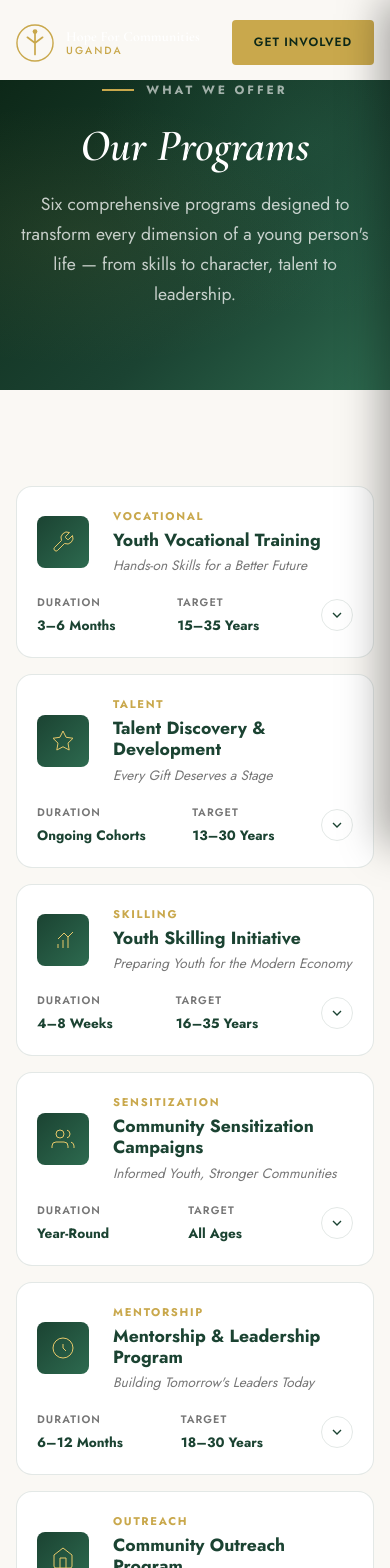
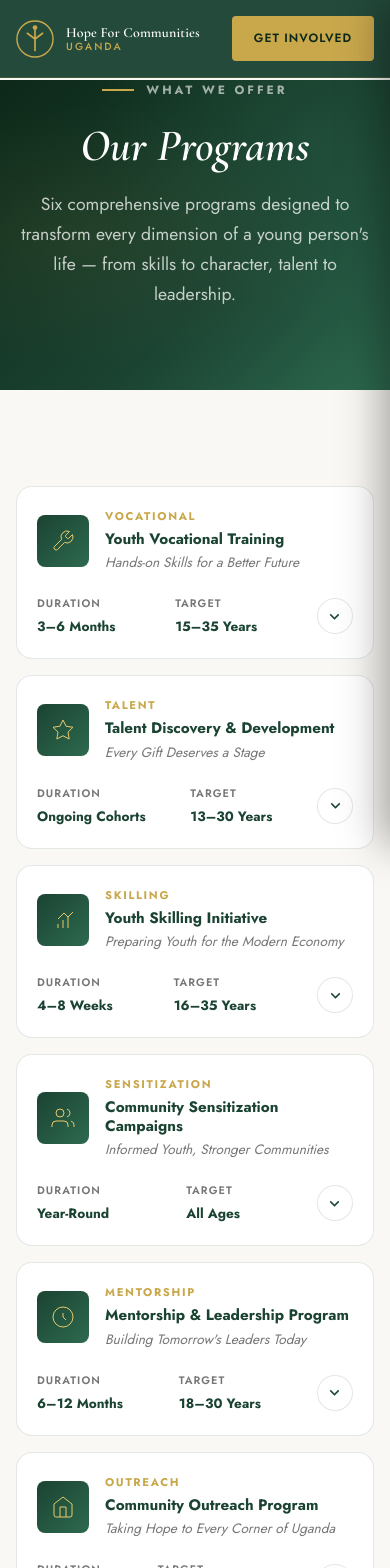
Before and after one commit to Herbert-93/hc_ug, a React (Vite) app: page /programs in a window 390 px wide. Shown: the top 1568 px of the page. Built offline with nearby package versions, Linux system fonts and the light colour scheme; a web font is replaced by a local one.

Commit message:
First commit - HFCU website

```diff
--- a/src/components/Navbar.css
+++ b/src/components/Navbar.css
@@ -1,5 +1,5 @@
 /* ===================================================
-   NAVBAR
+   NAVBAR — always visible pale green background
 =================================================== */
 .navbar {
   position: fixed;
@@ -7,16 +7,19 @@
   left: 0;
   right: 0;
   z-index: 1000;
-  padding: 1.25rem 0;
+  padding: 1rem 0;
+  background: rgba(27, 67, 50, 0.96);
+  backdrop-filter: blur(12px);
+  -webkit-backdrop-filter: blur(12px);
+  border-bottom: 1px solid rgba(201, 168, 76, 0.18);
   transition: all 0.4s ease;
 }
 
 .navbar.scrolled {
-  background: rgba(13, 40, 24, 0.97);
-  backdrop-filter: blur(12px);
-  -webkit-backdrop-filter: blur(12px);
-  padding: 0.75rem 0;
-  box-shadow: 0 4px 30px rgba(0, 0, 0, 0.2);
+  background: rgba(13, 40, 24, 0.98);
+  padding: 0.65rem 0;
+  box-shadow: 0 4px 30px rgba(0, 0, 0, 0.25);
+  border-bottom-color: rgba(201, 168, 76, 0.25);
 }
 
 .navbar-inner {
@@ -83,10 +86,10 @@
 .nav-link {
   font-family: var(--font-body);
   font-size: 0.8rem;
-  font-weight: 500;
+  font-weight: 600;
   letter-spacing: 0.05em;
   text-transform: uppercase;
-  color: rgba(255, 255, 255, 0.8);
+  color: rgba(255, 255, 255, 0.9);
   padding: 0.4rem 0.75rem;
   border-radius: var(--radius-sm);
   transition: var(--transition);
@@ -118,14 +121,14 @@
   padding: 0.65rem 1.25rem !important;
 }
 
-/* ---- Hamburger Button ---- */
+/* ---- Hamburger ---- */
 .menu-toggle {
   display: none;
   flex-direction: column;
   justify-content: center;
   gap: 5px;
-  background: rgba(255, 255, 255, 0.08);
-  border: 1.5px solid rgba(255, 255, 255, 0.2);
+  background: rgba(255, 255, 255, 0.1);
+  border: 1.5px solid rgba(255, 255, 255, 0.25);
   border-radius: var(--radius-sm);
   cursor: pointer;
   padding: 8px 9px;
@@ -135,9 +138,7 @@
   transition: background 0.2s;
 }
 
-.menu-toggle:hover {
-  background: rgba(255, 255, 255, 0.15);
-}
+.menu-toggle:hover { background: rgba(255, 255, 255, 0.18); }
 
 .menu-toggle span {
   display: block;
@@ -194,11 +195,9 @@
   overflow-x: hidden;
 }
 
-.side-drawer.open {
-  transform: translateX(0);
-}
+.side-drawer.open { transform: translateX(0); }
 
-/* ---- Drawer Header ---- */
+/* Drawer Header */
 .drawer-header {
   display: flex;
   align-items: center;
@@ -215,12 +214,7 @@
   color: var(--gold);
 }
 
-.drawer-logo-emblem {
-  width: 32px;
-  height: 32px;
-  flex-shrink: 0;
-}
-
+.drawer-logo-emblem { width: 32px; height: 32px; flex-shrink: 0; }
 .drawer-logo-emblem svg { width: 100%; height: 100%; }
 
 .drawer-logo-text {
@@ -234,7 +228,6 @@
   font-size: 0.875rem;
   font-weight: 600;
   color: var(--white);
-  letter-spacing: 0.01em;
 }
 
 .drawer-logo-secondary {
@@ -260,17 +253,10 @@
   flex-shrink: 0;
 }
 
-.drawer-close:hover {
-  background: rgba(255, 255, 255, 0.14);
-}
+.drawer-close:hover { background: rgba(255, 255, 255, 0.14); }
+.drawer-close svg { width: 16px; height: 16px; color: rgba(255, 255, 255, 0.85); }
 
-.drawer-close svg {
-  width: 16px;
-  height: 16px;
-  color: rgba(255, 255, 255, 0.85);
-}
-
-/* ---- Drawer Nav ---- */
+/* Drawer Nav */
 .drawer-nav {
   flex: 1;
   display: flex;
@@ -283,12 +269,9 @@
   align-items: center;
   gap: 0.75rem;
   padding: 0.95rem 1.5rem;
-  position: relative;
   border-left: 3px solid transparent;
   transition: background 0.2s, border-color 0.2s;
   cursor: pointer;
-
-  /* Entrance animation */
   opacity: 0;
   transform: translateX(20px);
   animation: drawerLinkIn 0.35s ease forwards;
@@ -299,7 +282,6 @@
   to { opacity: 1; transform: translateX(0); }
 }
 
-/* Reset animation when drawer closes (re-triggers on open via key change) */
 .side-drawer:not(.open) .drawer-link {
   opacity: 0;
   animation: none;
@@ -325,14 +307,8 @@
   transition: color 0.2s;
 }
 
-.drawer-link:hover .drawer-link-text,
-.drawer-link.active .drawer-link-text {
-  color: var(--white);
-}
-
-.drawer-link.active .drawer-link-text {
-  color: var(--gold-light);
-}
+.drawer-link:hover .drawer-link-text { color: var(--white); }
+.drawer-link.active .drawer-link-text { color: var(--gold-light); }
 
 .drawer-link-indicator {
   width: 6px;
@@ -355,7 +331,7 @@
   transform: translateX(3px);
 }
 
-/* ---- Drawer Footer ---- */
+/* Drawer Footer */
 .drawer-footer {
   padding: 1.25rem 1.5rem 2rem;
   border-top: 1px solid rgba(255, 255, 255, 0.08);
@@ -365,11 +341,7 @@
   flex-shrink: 0;
 }
 
-.drawer-cta {
-  width: 100%;
-  justify-content: center;
-  font-size: 0.8rem !important;
-}
+.drawer-cta { width: 100%; justify-content: center; font-size: 0.8rem !important; }
 
 .drawer-contact-snippet {
   display: flex;
@@ -378,17 +350,8 @@
   color: rgba(255, 255, 255, 0.55);
 }
 
-.drawer-contact-snippet svg {
-  width: 15px;
-  height: 15px;
-  color: var(--gold);
-  flex-shrink: 0;
-}
-
-.drawer-contact-snippet span {
-  font-size: 0.82rem;
-  font-family: var(--font-body);
-}
+.drawer-contact-snippet svg { width: 15px; height: 15px; color: var(--gold); flex-shrink: 0; }
+.drawer-contact-snippet span { font-size: 0.82rem; font-family: var(--font-body); }
 
 .drawer-tagline {
   font-family: var(--font-body);
@@ -400,33 +363,25 @@
 }
 
 /* ===================================================
-   CONTENT SPACING — stops pages going under the navbar
+   CONTENT SPACING — stops overlap with fixed navbar
 =================================================== */
-main {
-  padding-top: 80px;
-}
+main { padding-top: 80px; }
 
-/* The hero and page-hero sections manage their own top spacing,
-   so we remove the extra padding-top for those first children */
 main > .hero:first-child,
 main > .page-hero:first-child {
   padding-top: 0;
   margin-top: 0;
 }
 
-/* Hero section already has padding-top: 8rem built in,
-   so we just ensure the fixed navbar height is compensated */
-main > .hero:first-child {
-  min-height: 100vh;
-}
+main > .hero:first-child { min-height: 100vh; }
 
 /* ===================================================
-   RESPONSIVE BREAKPOINTS
+   RESPONSIVE
 =================================================== */
 @media (max-width: 900px) {
-  .navbar-nav   { display: none; }
-  .navbar-cta   { display: none; }
-  .menu-toggle  { display: flex; }
+  .navbar-nav  { display: none; }
+  .navbar-cta  { display: none; }
+  .menu-toggle { display: flex; }
 }
 
 @media (max-width: 480px) {
--- a/src/pages/Programs.css
+++ b/src/pages/Programs.css
@@ -4,6 +4,7 @@
   gap: 1rem;
 }
 
+/* ===== CARD WRAPPER ===== */
 .program-detail-card {
   background: var(--white);
   border: 1px solid var(--border-light);
@@ -14,9 +15,10 @@
 
 .program-detail-card.expanded {
   border-color: var(--green-light);
-  box-shadow: var(--shadow-md);
+  box-shadow: 0 8px 40px rgba(27, 67, 50, 0.12);
 }
 
+/* ===== CARD HEADER ===== */
 .pdc-header {
   display: flex;
   align-items: center;
@@ -29,6 +31,11 @@
 }
 
 .pdc-header:hover { background: var(--cream); }
+
+.program-detail-card.expanded .pdc-header {
+  background: var(--cream);
+  border-bottom: 2px solid var(--green-pale);
+}
 
 .pdc-left {
   display: flex;
@@ -76,8 +83,10 @@
   font-size: 0.85rem;
   color: var(--text-muted);
   font-style: italic;
+  margin: 0;
 }
 
+/* Meta */
 .pdc-meta {
   display: flex;
   align-items: center;
@@ -107,90 +116,95 @@
   color: var(--green-primary);
 }
 
+/* Toggle Arrow */
 .pdc-toggle {
-  width: 32px;
-  height: 32px;
+  width: 36px;
+  height: 36px;
   border-radius: 50%;
-  border: 1px solid var(--border-light);
+  border: 1.5px solid var(--border-light);
+  background: var(--white);
   display: flex;
   align-items: center;
   justify-content: center;
-  transition: transform 0.3s, background 0.2s;
+  transition: background 0.25s, border-color 0.25s, transform 0.35s;
   flex-shrink: 0;
 }
 
 .pdc-toggle svg {
-  width: 16px;
-  height: 16px;
+  width: 17px;
+  height: 17px;
   color: var(--green-primary);
-  transition: transform 0.3s;
+  transition: transform 0.35s ease;
 }
 
-.pdc-toggle.open {
+/* When expanded — toggle becomes filled green, arrow points up */
+.program-detail-card.expanded .pdc-toggle {
   background: var(--green-primary);
   border-color: var(--green-primary);
 }
 
-.pdc-toggle.open svg {
+.program-detail-card.expanded .pdc-toggle svg {
   color: var(--white);
   transform: rotate(180deg);
 }
 
-/* Accordion Body */
+/* ===== ACCORDION BODY ===== */
 .pdc-body {
   max-height: 0;
   overflow: hidden;
-  transition: max-height 0.5s cubic-bezier(0.4, 0, 0.2, 1);
+  transition: max-height 0.55s cubic-bezier(0.4, 0, 0.2, 1);
+  background: var(--white);
 }
 
 .program-detail-card.expanded .pdc-body {
-  max-height: 800px;
+  /* Tall enough for the longest program card */
+  max-height: 1200px;
 }
 
+/* Inner layout */
 .pdc-body-inner {
-  padding: 0 2rem 2rem;
-  border-top: 1px solid var(--border-light);
-  padding-top: 2rem;
+  padding: 2rem 2rem 2rem;
   display: grid;
   grid-template-columns: 1fr 1fr;
-  gap: 2rem;
+  gap: 2rem 3rem;
 }
 
-.pdc-description,
-.pdc-objectives,
-.pdc-trades { }
-
+/* ===== BODY SECTIONS ===== */
 .pdc-description h4,
 .pdc-objectives h4,
 .pdc-trades h4 {
   font-family: var(--font-body);
-  font-size: 0.8rem;
+  font-size: 0.72rem;
   font-weight: 700;
-  letter-spacing: 0.1em;
+  letter-spacing: 0.14em;
   text-transform: uppercase;
   color: var(--gold);
-  margin-bottom: 0.75rem;
+  margin-bottom: 0.85rem;
+  padding-bottom: 0.5rem;
+  border-bottom: 1px solid var(--border-light);
 }
 
+/* Description */
 .pdc-description p {
-  font-size: 0.9rem;
-  color: var(--text-muted);
-  line-height: 1.8;
+  font-size: 0.925rem;
+  color: var(--text-dark);
+  line-height: 1.85;
 }
 
+/* Objectives */
 .pdc-objectives ul {
   display: flex;
   flex-direction: column;
-  gap: 0.6rem;
+  gap: 0.65rem;
 }
 
 .pdc-objectives li {
   display: flex;
-  gap: 0.6rem;
+  gap: 0.65rem;
   align-items: flex-start;
-  font-size: 0.875rem;
-  color: var(--text-muted);
-  line-height: 1.5;
+  font-size: 0.9rem;
+  color: var(--text-dark);
+  line-height: 1.55;
 }
 
 .pdc-objectives li svg {
@@ -198,9 +212,10 @@
   height: 16px;
   color: var(--green-primary);
   flex-shrink: 0;
-  margin-top: 2px;
+  margin-top: 3px;
 }
 
+/* Trades / Focus Areas — spans full width */
 .pdc-trades {
   grid-column: 1 / -1;
 }
@@ -213,11 +228,12 @@
 
 .trade-tag {
   display: inline-block;
-  padding: 0.35rem 0.85rem;
+  padding: 0.38rem 0.9rem;
   background: var(--cream);
-  border: 1px solid var(--border-light);
+  border: 1.5px solid var(--green-pale);
   border-radius: 100px;
-  font-size: 0.78rem;
+  font-family: var(--font-body);
+  font-size: 0.8rem;
   font-weight: 600;
   color: var(--green-primary);
   transition: var(--transition);
@@ -229,12 +245,14 @@
   border-color: var(--green-primary);
 }
 
+/* Apply Button — spans full width */
 .pdc-apply-btn {
   grid-column: 1 / -1;
   width: fit-content;
+  margin-top: 0.5rem;
 }
 
-/* Enrol CTA */
+/* ===== ENROL CTA ===== */
 .enrol-cta {
   background: linear-gradient(135deg, var(--green-primary), var(--green-mid));
   padding: 5rem 0;
@@ -248,17 +266,32 @@
 
 .enrol-cta h2 { color: var(--white); margin-bottom: 1rem; }
 .enrol-cta h2 em { font-style: italic; color: var(--gold-light); }
-.enrol-cta p { color: rgba(255,255,255,0.7); margin-bottom: 2rem; line-height: 1.8; }
+.enrol-cta p { color: rgba(255, 255, 255, 0.75); margin-bottom: 2rem; line-height: 1.8; }
 
-/* Responsive */
-@media (max-width: 768px) {
-  .pdc-header { flex-direction: column; align-items: flex-start; gap: 1rem; }
-  .pdc-meta { flex-direction: row; gap: 1.5rem; align-self: stretch; justify-content: space-between; }
-  .pdc-body-inner { grid-template-columns: 1fr; }
+/* ===== RESPONSIVE ===== */
+@media (max-width: 860px) {
+  .pdc-header { flex-direction: column; align-items: flex-start; gap: 1.25rem; }
+
+  .pdc-meta {
+    flex-direction: row;
+    align-self: stretch;
+    justify-content: space-between;
+    gap: 1rem;
+    width: 100%;
+  }
+
   .pdc-meta-item { align-items: flex-start; }
+
+  .pdc-body-inner { grid-template-columns: 1fr; gap: 1.75rem; }
+
+  .pdc-trades     { grid-column: 1; }
+  .pdc-apply-btn  { grid-column: 1; }
 }
 
-@media (max-width: 480px) {
-  .pdc-header { padding: 1.25rem; }
+@media (max-width: 540px) {
+  .pdc-header     { padding: 1.25rem; }
   .pdc-body-inner { padding: 1.25rem; }
+
+  .pdc-left { gap: 1rem; }
+  .pdc-left h3 { font-size: 0.95rem; }
 }
```
